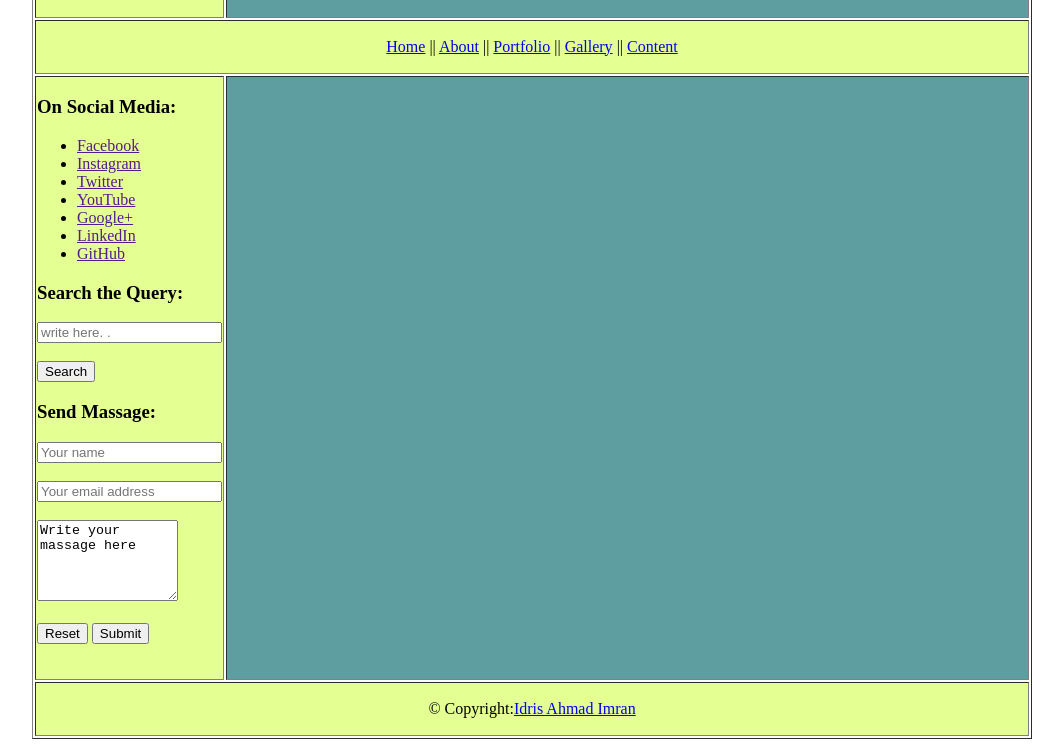
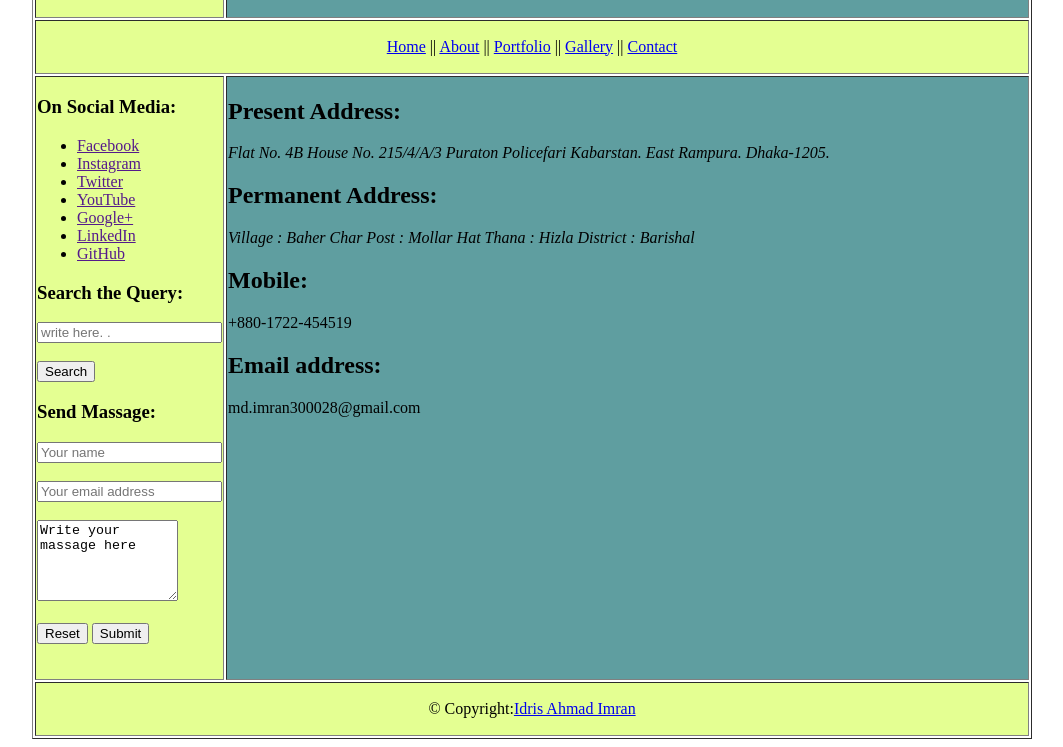
Before and after one commit to mdimran300028/idrisahmad-190501, a plain HTML site: page contact.html in a window 1280 px wide. Shown: the part 118-865 px from the top of the page, without its empty margins (108-1171 px from the left). Drawn offline with Linux system fonts and the light colour scheme.

Commit message:
Finalized all file

```diff
--- a/content.html
+++ b/contact.html
@@ -21,7 +21,7 @@
             <a href="about.html" target="_blank">About</a> ||
             <a href="portfolio.html" target="_blank">Portfolio</a> ||
             <a href="gallery.html" target="_blank">Gallery</a> ||
-            <a href="content.html">Content</a>
+            <a href="contact.html">Contact</a>
         </td>
     </tr>
     <!--end-->
@@ -55,7 +55,30 @@
                 <input type="submit" value="Submit">
             </form>
         </td>
-        <td bgcolor="#5f9ea0"></td>
+        <td bgcolor="#5f9ea0" valign="top">
+            <div>
+                <h2>Present Address:</h2>
+                <address>
+                    Flat No. 4B
+                    House No.  215/4/A/3
+                    Puraton Policefari Kabarstan.
+                    East Rampura. Dhaka-1205.
+                </address>
+            </div>
+            <div>
+                <h2>Permanent Address:</h2>
+                <address>
+                    Village : Baher Char
+                    Post      : Mollar Hat
+                    Thana   : Hizla
+                    District : Barishal
+                </address>
+            </div>
+            <div>
+                <h2>Mobile: </h2><p> +880-1722-454519</p>
+                <h2>Email address: </h2><p> md.imran300028@gmail.com</p>
+            </div>
+        </td>
     </tr>
     <!--end-->
 
```
Also changed, not shown: about.html (+1 -1 lines), gallery.html (+1 -1 lines), index.html (+1 -1 lines), portfolio.html (+1 -1 lines).
